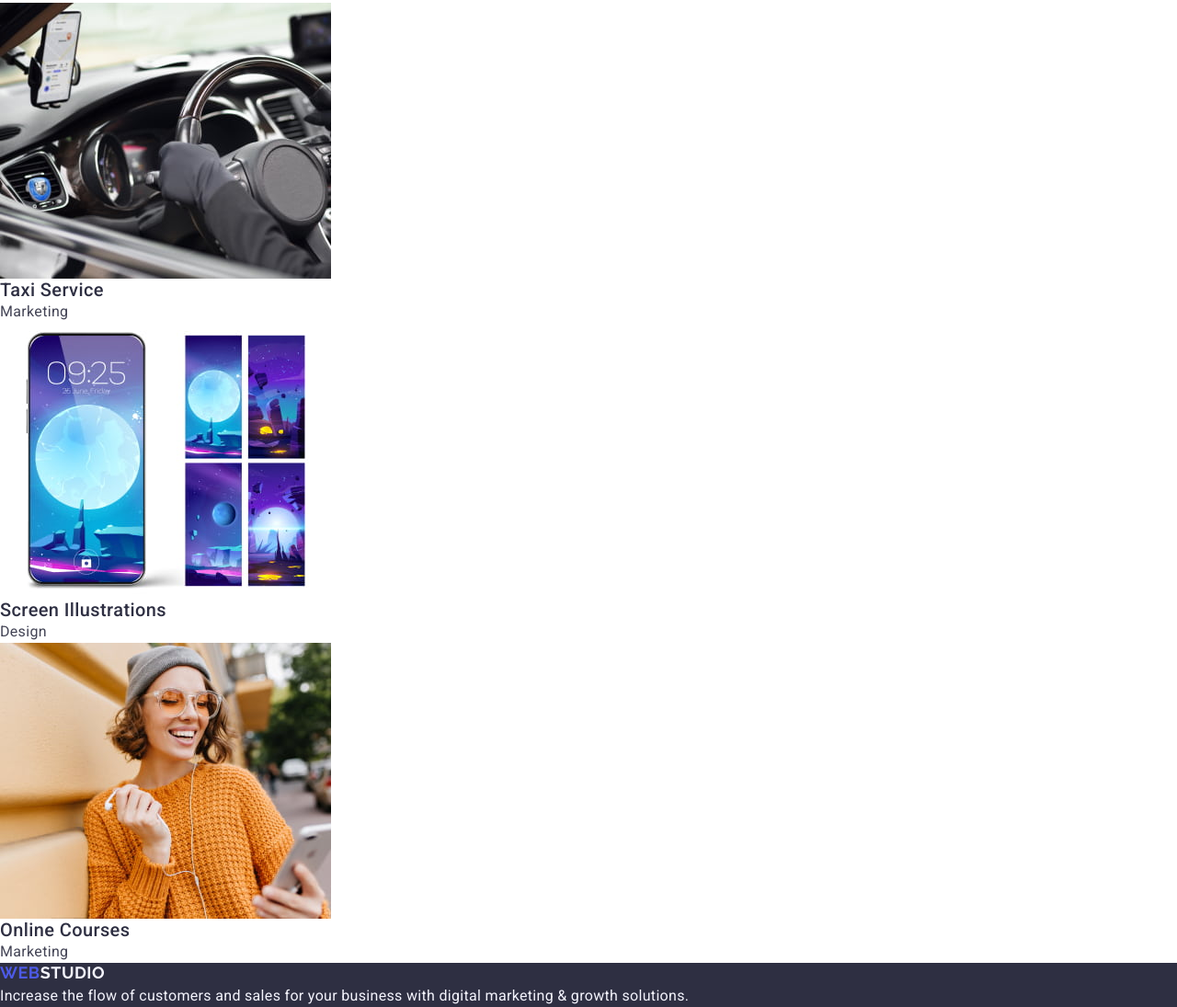
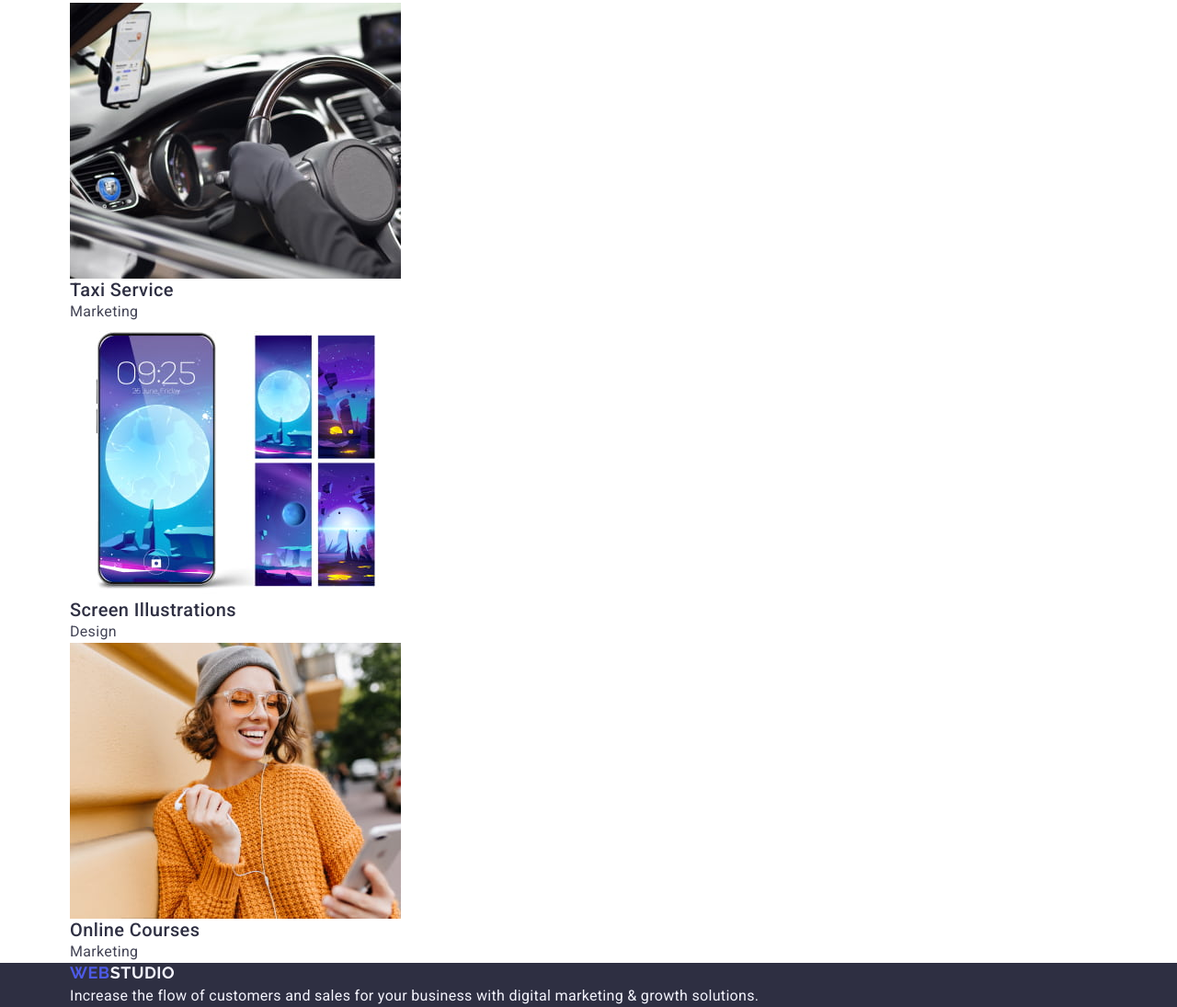
Before and after one commit to aperolka1/goit-markup-hw-03, a plain HTML site: page index.html in a window 1280 px wide. Shown: the part 2973-4068 px from the top of the page at 92% size. Drawn offline with nearby package versions, Linux system fonts and the light colour scheme.

Commit message:
Update index.html

```diff
--- a/index.html
+++ b/index.html
@@ -105,45 +105,49 @@
         </section>
      <!--Our Portfolio-->
         <section>
+            <div class="container">
                 <h2 class="sub-heading">Our Portfolio</h2>
-            <ul>
-                 <li>
+                <ul class="prtf-list">
+                     <li class="prtf-item">
                         <img src="./images/app.jpg" alt="App" width="360" height="300">
                         <h3 class="prtf">Banking App</h3>
                         <p class="prtf-chpt">App</p>
                     </li>
-                <li>
+                    <li class="prtf-item">
                         <img src="./images/payment.jpg" alt="Payment by phone" width="360" height="300">
                         <h3 class="prtf">Cashless Payment</h3>
                         <p class="prtf-chpt">Marketing</p>
                     </li>
-                <li>
+                    <li class="prtf-item">
                         <img src="./images/meditation-app.jpg" alt="meditation app" width="360" height="300">
                         <h3 class="prtf">Meditation App</h3>
                         <p class="prtf-chpt">App</p>
                     </li>
-                <li>
+                    <li class="prtf-item">
                         <img src="./images/taxi.jpg" alt="taxi" width="360" height="300">
                         <h3 class="prtf">Taxi Service</h3>
                         <p class="prtf-chpt">Marketing</p>
                     </li>
-                <li>
+                    <li class="prtf-item">
                         <img src="./images/wallpaper.jpg" alt="wallpaper" width="360" height="300">
                         <h3 class="prtf">Screen Illustrations</h3>
                         <p class="prtf-chpt">Design</p>
                      </li>
-                <li>
+                    <li class="prtf-item">
                         <img src="./images/online-cource.jpg" alt="woman choose courses" width="360" height="300">
                         <h3 class="prtf">Online Courses</h3>
                         <p class="prtf-chpt">Marketing</p>
                     </li>
                 </ul>
+            </div>
          </section>
     </main>
      <!--FOOTER-->
     <footer class="ftr">
+        <div class="container">
             <a class="logo-sec" href="./index.html">Web<span class="logo-std-second">Studio</span></a>
             <p class="ftr-chpt">Increase the flow of customers and sales for your business with digital marketing & growth solutions.</p>
+        </div>
     </footer>
 </body>
 </html>
```
Lines whose indentation alone changed are shown as unchanged.
